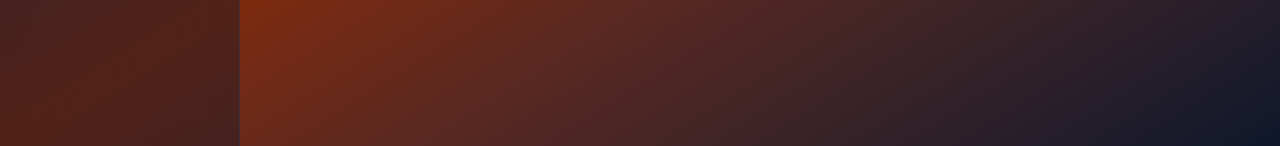
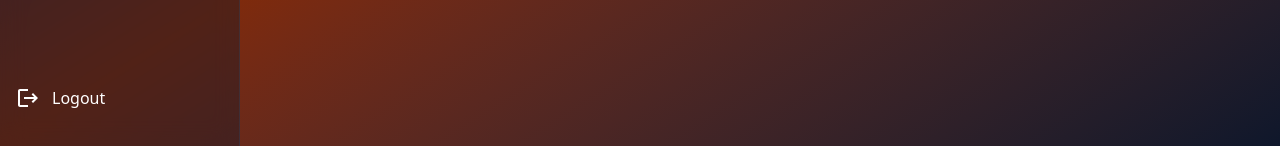
Before and after one commit to pratiksshinde/socialfolio, a Next.js app: page /Login in a window 1280 px wide. Shown: the part 654-800 px from the top of the page. Built offline with nearby package versions, Linux system fonts and the light colour scheme.

Commit message:
logout api implemented

```diff
--- a/src/components/common/Sidebar.js
+++ b/src/components/common/Sidebar.js
@@ -1,12 +1,25 @@
 "use client";
 
-import { Home, Person2Outlined, Search ,X , Menu} from '@mui/icons-material';
+import { logout } from '@/services/userService';
+import { Home, Person2Outlined, Search ,X , Menu, Logout} from '@mui/icons-material';
 import Link from 'next/link';
+import { useRouter } from 'next/navigation';
 import React from 'react'
 import { useState } from 'react';
+import { toast } from 'sonner';
 
 function Sidebar() {
     const [open, setOpen] = useState(true);
+    const route = useRouter();
+    const handleLogout = ()=>{
+        try{
+            logout();
+            toast("Logout Successfull");
+            route.push('/');
+        }catch(error){
+            toast(error);
+        }
+    }
   return (
     <div className='flex absolute z-100'>
         <div
@@ -37,7 +50,10 @@ function Sidebar() {
           <Link href={"/Search"}><div className="flex items-center gap-3"><Search/> {open && "Search"}</div></Link>
           <Link href={"/Profile"}><div className="flex items-center gap-3"><Person2Outlined/> {open && "Profile"}</div></Link>
         </div>
-
+        <div className='absolute bottom-5 p-4 flex gap-3 cursor-pointer'>
+            <Logout onClick={()=>{handleLogout}}/>
+            {open && "Logout"}
+        </div>
     </div>
     </div>
 
--- a/src/services/userService.js
+++ b/src/services/userService.js
@@ -39,3 +39,12 @@ export const register = async (username, email, password) => {
     throw error?.response?.data || error;
   }
 };
+
+export const logout = async () =>{
+  try{
+    const response = await Instance.post('/user/logout');
+    return response.data;
+  }catch (error){
+    throw error?.response?.data || error;
+  }
+}
```
